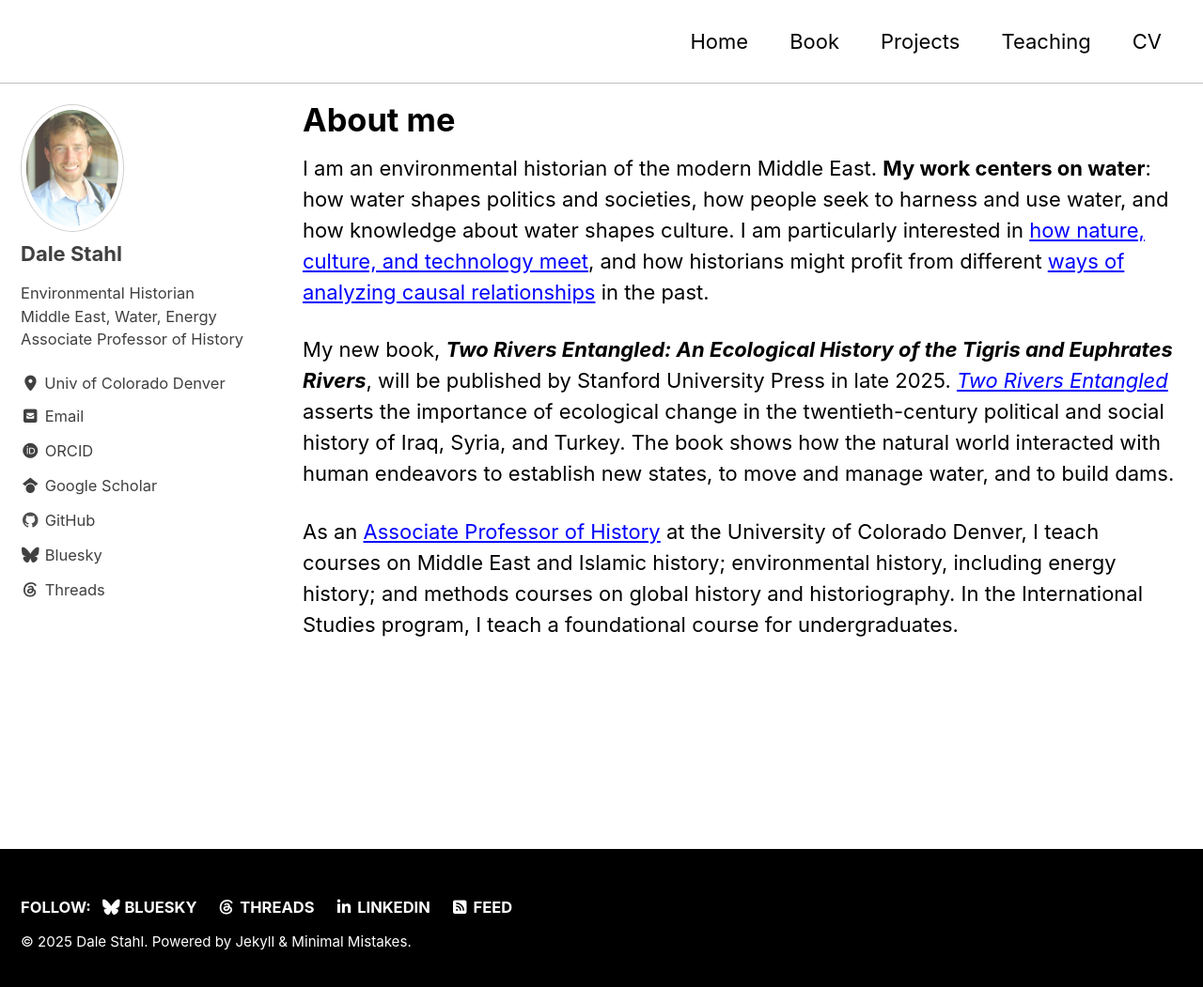
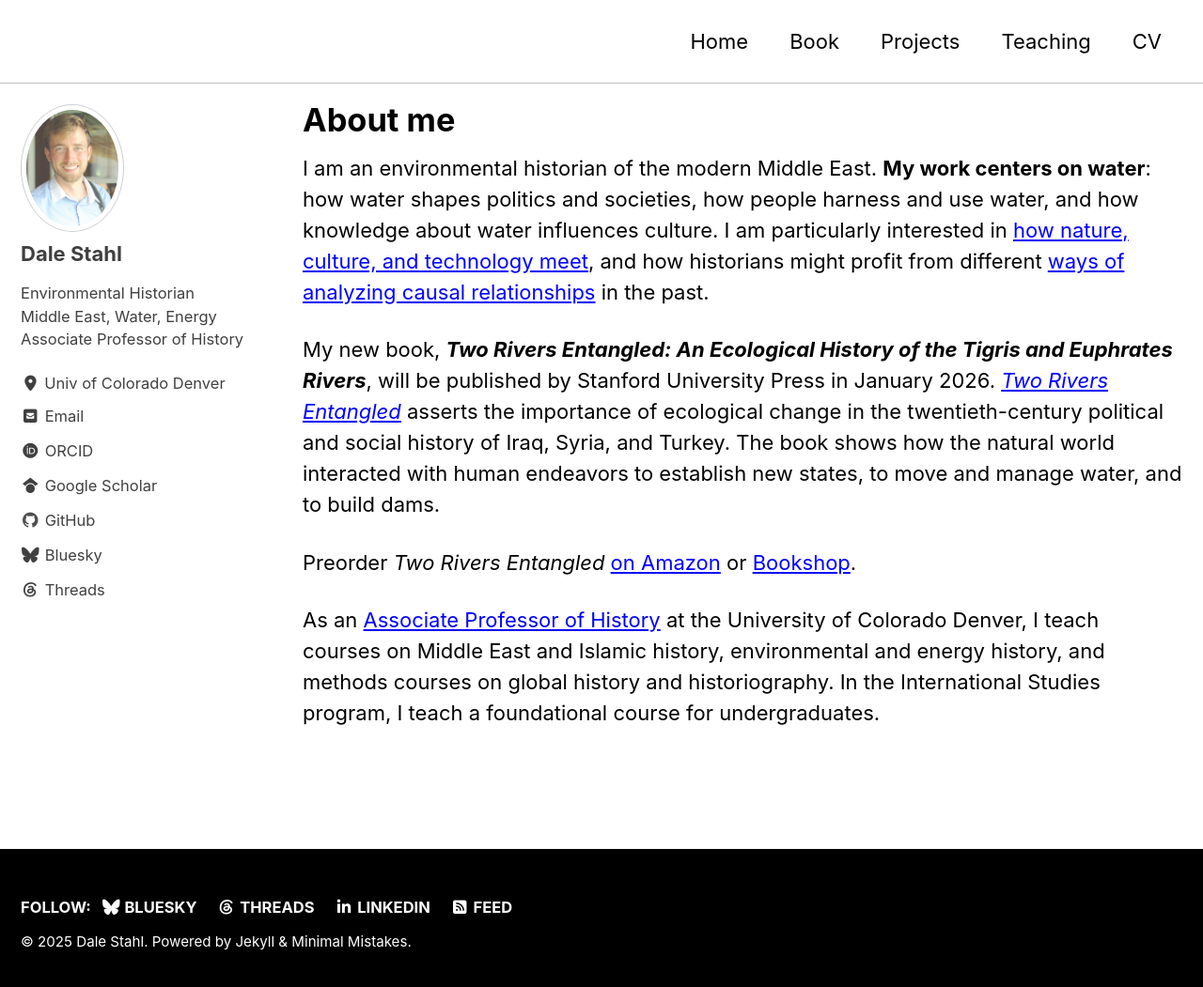
Before and after one commit to dalestahl/dalestahl.github.io, a Jekyll site: the page built from index.md, in a window 1280 px wide and 1059 px high. Shown: the top 1051 px of the window at 94% size. Built offline with Jekyll 4.4.1, drawn with Linux system fonts in a browser that asks for light colours; cached includes are drawn as plain includes.

Commit message:
update to bio

```diff
--- a/index.md
+++ b/index.md
@@ -7,8 +7,10 @@ description: "Dale J. Stahl is an environmental historian of the modern Middle E
 keywords: "Dale Stahl, environmental history, Middle East, water politics, Tigris and Euphrates, Iraq, Syria, Turkey, ecological history, history of technology, dam building"
 ---
 
-I am an environmental historian of the modern Middle East. **My work centers on water**: how water shapes politics and societies, how people seek to harness and use water, and how knowledge about water shapes culture. I am particularly interested in [how nature, culture, and technology meet](https://www.taylorfrancis.com/chapters/edit/10.4324/9780429429699-3/technopolitical-frontier-dale-stahl){:target=”_blank”}, and how historians might profit from different [ways of analyzing causal relationships](https://link.springer.com/article/10.1007/s12685-021-00278-4){:target=”_blank”} in the past.
+I am an environmental historian of the modern Middle East. **My work centers on water**: how water shapes politics and societies, how people harness and use water, and how knowledge about water influences culture. I am particularly interested in [how nature, culture, and technology meet](https://www.taylorfrancis.com/chapters/edit/10.4324/9780429429699-3/technopolitical-frontier-dale-stahl){:target=”_blank”}, and how historians might profit from different [ways of analyzing causal relationships](https://link.springer.com/article/10.1007/s12685-021-00278-4){:target=”_blank”} in the past.
 
-My new book, ***Two Rivers Entangled: An Ecological History of the Tigris and Euphrates Rivers***, will be published by Stanford University Press in late 2025. [*Two Rivers Entangled*](/book/) asserts the importance of ecological change in the twentieth-century political and social history of Iraq, Syria, and Turkey. The book shows how the natural world interacted with human endeavors to establish new states, to move and manage water, and to build dams.
+My new book, ***Two Rivers Entangled: An Ecological History of the Tigris and Euphrates Rivers***, will be published by Stanford University Press in January 2026. [*Two Rivers Entangled*](/book/) asserts the importance of ecological change in the twentieth-century political and social history of Iraq, Syria, and Turkey. The book shows how the natural world interacted with human endeavors to establish new states, to move and manage water, and to build dams.
 
-As an [Associate Professor of History](https://clas.ucdenver.edu/history/dale-j-stahl) at the University of Colorado Denver, I teach courses on Middle East and Islamic history; environmental history, including energy history; and methods courses on global history and historiography. In the International Studies program, I teach a foundational course for undergraduates.
+Preorder *Two Rivers Entangled* [on Amazon](https://a.co/d/iaoyjCo) or [Bookshop](https://bookshop.org/p/books/two-rivers-entangled-an-ecological-history-of-the-tigris-and-euphrates-in-the-twentieth-century-dale-j-stahl/22380882).
+
+As an [Associate Professor of History](https://clas.ucdenver.edu/history/dale-j-stahl) at the University of Colorado Denver, I teach courses on Middle East and Islamic history, environmental and energy history, and methods courses on global history and historiography. In the International Studies program, I teach a foundational course for undergraduates.
```
